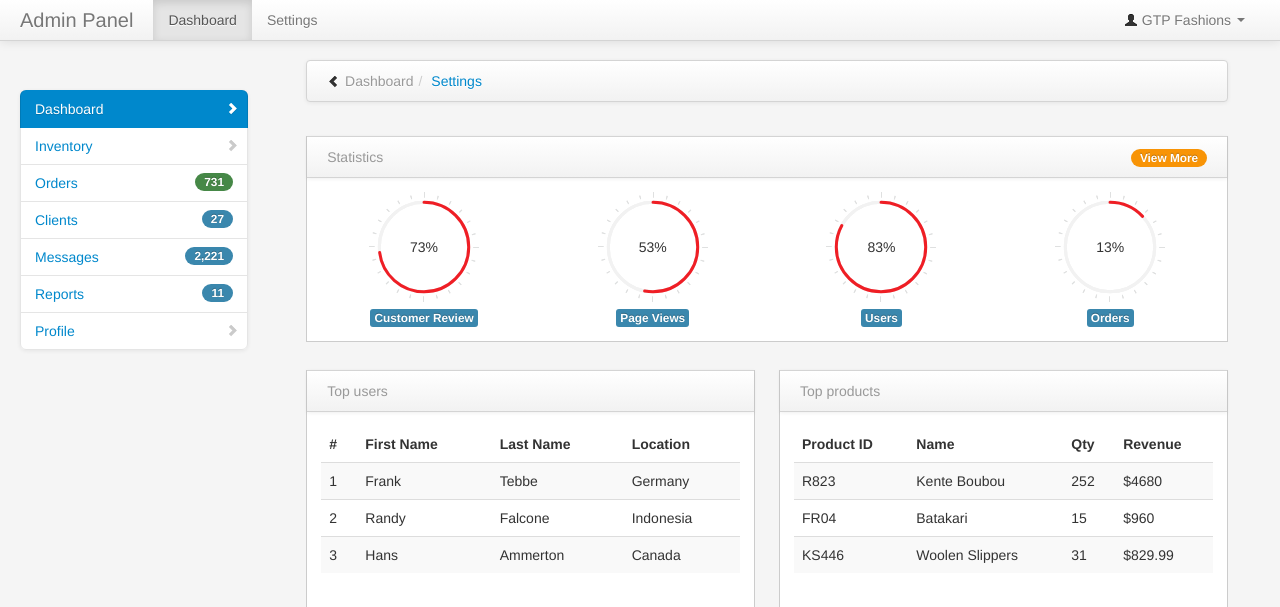
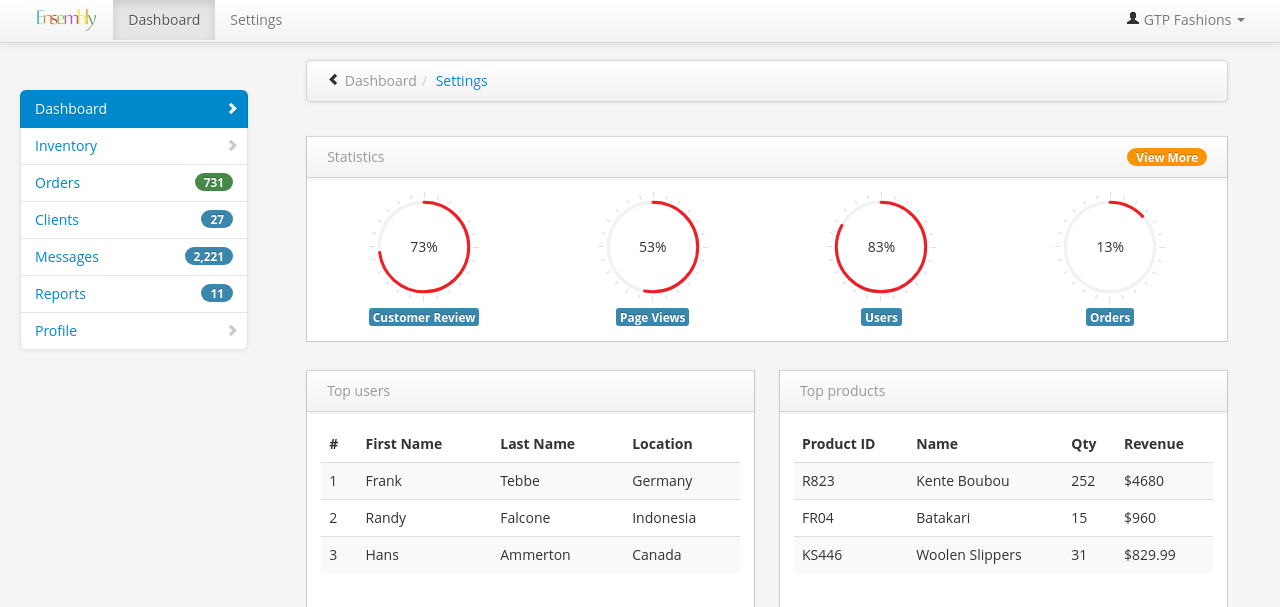
Before and after one commit to osborn/fabrique, a PHP site: page /admin/index.html in a window 1280 px wide. Shown: the top 607 px of the page. Run offline with PHP 8.4, Linux system fonts and the light colour scheme.

Commit message:
added the logo to the admin dashboard.

```diff
--- a/admin/index.html
+++ b/admin/index.html
@@ -8,6 +8,7 @@
     <link href="bootstrap/css/bootstrap-responsive.min.css" rel="stylesheet" media="screen">
     <link href="vendors/easypiechart/jquery.easy-pie-chart.css" rel="stylesheet" media="screen">
     <link href="assets/styles.css" rel="stylesheet" media="screen">
+    <link rel="stylesheet" href="../css/ensembly.css">
     <!-- HTML5 shim, for IE6-8 support of HTML5 elements -->
 <!--[if lt IE 9]>
 <script src="http://html5shim.googlecode.com/svn/trunk/html5.js"></script>
@@ -23,12 +24,11 @@
                     <span class="icon-bar"></span>
                     <span class="icon-bar"></span>
                 </a>
-                       <a class="brand" href="#">Admin Panel</a>
+                <!-- <a class="brand" href="#">Admin Panel</a> -->
                 <div class="nav-collapse collapse">
                     <ul class="nav pull-right">
                         <li class="dropdown">
                             <a href="#" role="button" class="dropdown-toggle" data-toggle="dropdown"> <i class="icon-user"></i> GTP Fashions <i class="caret"></i>
-
                             </a>
                             <ul class="dropdown-menu">
                                 <li>
@@ -42,6 +42,9 @@
                         </li>
                     </ul>
                     <ul class="nav">
+                        <li>
+                            <a href="#"><img src="../images/logo.png" alt="logo" class="logo dash"></a>
+                        </li>
                         <li class="active">
                             <a href="#">Dashboard</a>
                         </li>
--- a/css/ensembly.css
+++ b/css/ensembly.css
@@ -20,3 +20,7 @@ body{
 	height: 50px;
 	margin-top: -15px
 }
+.logo.dash{
+	height: 25px;
+	margin-top: -3px;
+}
```
Lines whose indentation alone changed are shown as unchanged.
